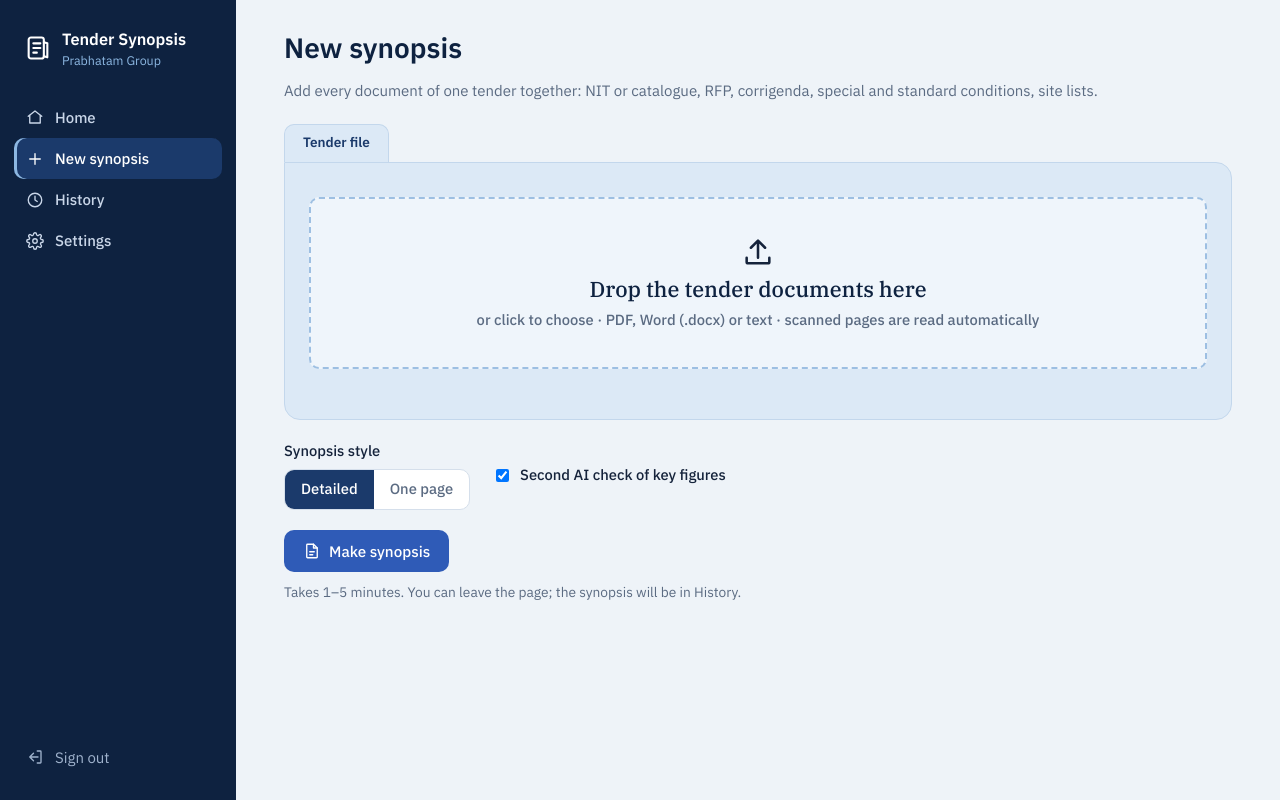
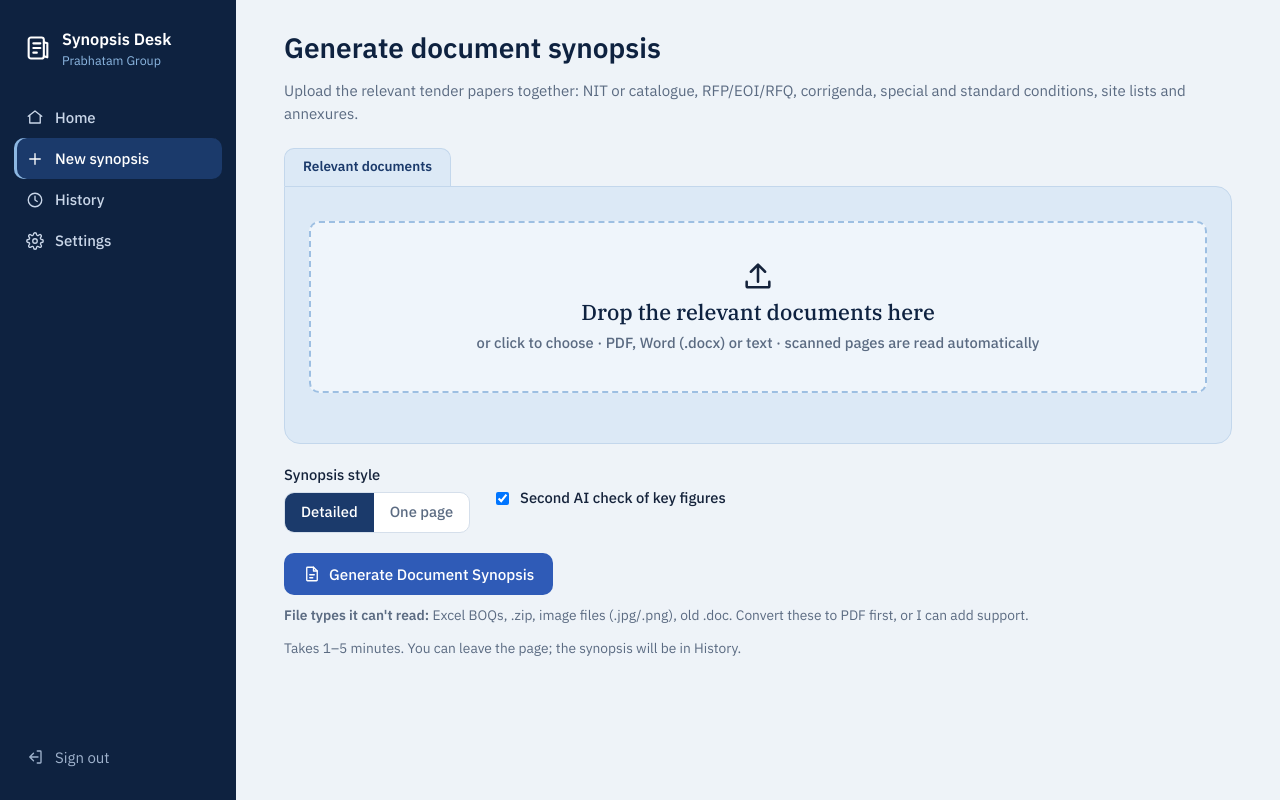
Before and after one commit to PgVishal2/Synopsis_Desk, a Flask app: page /new in a window 1280 px wide. Run offline with Flask 3, Linux system fonts and the light colour scheme; the visitor is signed in with stand-in values (Sample User, id 1).

Commit message:
Update app branding and generic synopsis copy

```diff
--- a/webapp/templates/base.html
+++ b/webapp/templates/base.html
@@ -4,7 +4,7 @@
 <head>
   <meta charset="utf-8">
   <meta name="viewport" content="width=device-width, initial-scale=1">
-  <title>{% block title %}Tender Synopsis{% endblock %} · {{ org_name }}</title>
+  <title>{% block title %}Synopsis Desk{% endblock %} · {{ org_name }}</title>
   <link rel="preconnect" href="https://fonts.googleapis.com">
   <link rel="preconnect" href="https://fonts.gstatic.com" crossorigin>
   <link href="https://fonts.googleapis.com/css2?family=IBM+Plex+Sans:wght@400;500;600&family=IBM+Plex+Serif:wght@500&display=swap" rel="stylesheet">
@@ -15,7 +15,7 @@
 {% block body %}
 <div class="shell">
   <aside class="side">
-    <div class="brand">{{ icon('brand', 28) }}<div><b>Tender Synopsis</b><span>{{ org_name }}</span></div></div>
+    <div class="brand">{{ icon('brand', 28) }}<div><b>Synopsis Desk</b><span>{{ org_name }}</span></div></div>
     {% set ep = request.endpoint %}
     <nav class="nav">
       <a href="{{ url_for('main.home') }}" class="{{ 'on' if ep == 'main.home' }}">{{ icon('home') }} Home</a>
--- a/webapp/templates/login.html
+++ b/webapp/templates/login.html
@@ -6,8 +6,8 @@
   <section class="intro">
     <div>
       {{ icon('brand', 40) }}
-      <h1 style="margin-top:28px">Tender synopses in minutes, not hours.</h1>
-      <p>Upload the tender, its corrigenda and annexures. Get a checked synopsis in {{ org_name }}'s house style, ready to share.</p>
+      <h1 style="margin-top:28px">Synopsis Desk</h1>
+      <p>Upload the relevant tender documents and get a checked synopsis for bids, EOIs, RFQs, RFPs and other procurement documents, ready to share.</p>
       <div class="doc-lines" aria-hidden="true"><i></i><i></i><i></i><i></i><i></i></div>
     </div>
     <p class="small">{{ org_name }} · internal tool</p>
--- a/webapp/templates/new.html
+++ b/webapp/templates/new.html
@@ -2,17 +2,17 @@
 {% from "_icons.html" import icon %}
 {% block title %}New synopsis{% endblock %}
 {% block content %}
-<div class="page-head"><div><h1>New synopsis</h1>
-  <p>Add every document of one tender together: NIT or catalogue, RFP, corrigenda, special and standard conditions, site lists.</p></div></div>
+<div class="page-head"><div><h1>Generate document synopsis</h1>
+  <p>Upload the relevant tender papers together: NIT or catalogue, RFP/EOI/RFQ, corrigenda, special and standard conditions, site lists and annexures.</p></div></div>
 
 <form method="post" enctype="multipart/form-data" id="upload-form">
   <input type="hidden" name="csrf" value="{{ csrf_token() }}">
   <div class="folder">
-    <span class="tab">Tender file</span>
+    <span class="tab">Relevant documents</span>
     <label class="drop" id="drop" for="files">
       <div class="inner">
         {{ icon('upload', 34) }}
-        <h2>Drop the tender documents here</h2>
+        <h2>Drop the relevant documents here</h2>
         <p class="muted" style="margin:0">or click to choose · PDF, Word (.docx) or text · scanned pages are read automatically</p>
         <input id="files" type="file" name="files" multiple accept=".pdf,.docx,.txt">
       </div>
@@ -30,7 +30,8 @@
     </div>
     <label class="check"><input type="checkbox" name="double_check" checked> Second AI check of key figures</label>
   </div>
-  <button class="btn" id="go" type="submit">{{ icon('file') }} Make synopsis</button>
+  <button class="btn" id="go" type="submit">{{ icon('file') }} Generate Document Synopsis</button>
+  <p class="small muted" style="margin-top:10px"><b>File types it can't read:</b> Excel BOQs, .zip, image files (.jpg/.png), old .doc. Convert these to PDF first, or I can add support.</p>
   <p class="small muted" style="margin-top:10px">Takes 1–5 minutes. You can leave the page; the synopsis will be in History.</p>
 </form>
 {% endblock %}
```
Also changed, not shown: app.py (+6 -5 lines), webapp/templates/home.html (+6 -4 lines).
